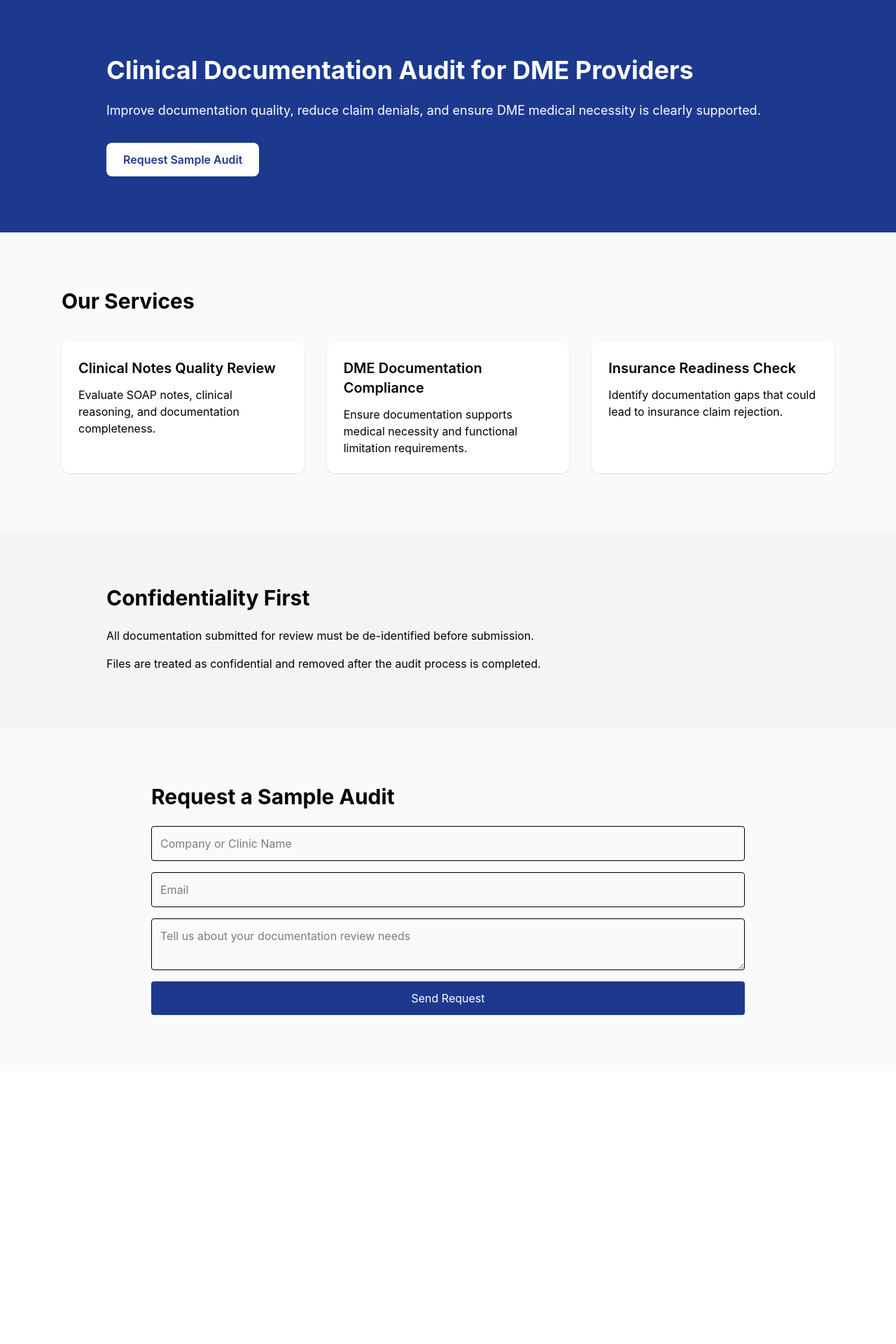
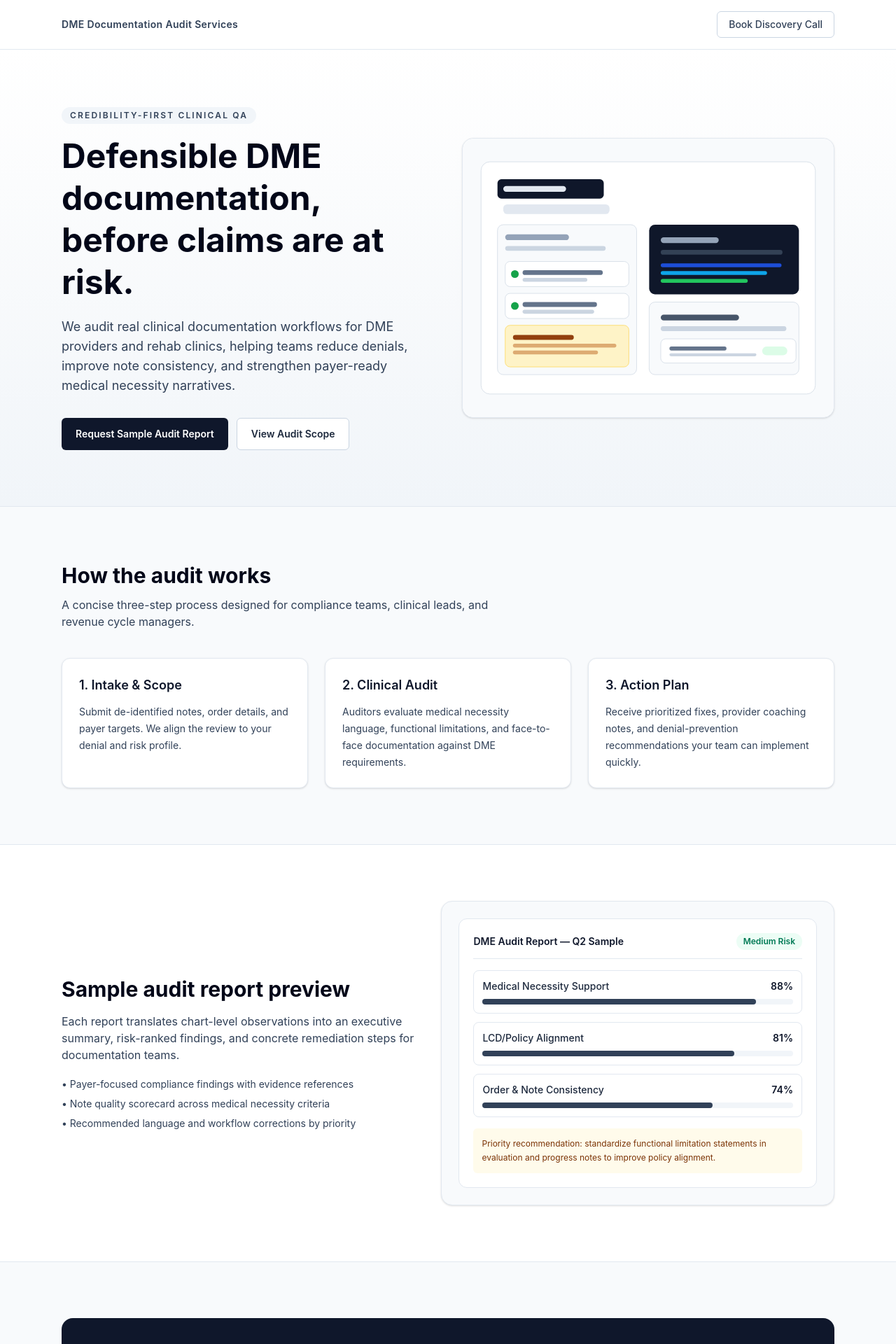
Before and after one commit to moloxanos-pixel/dme-doc-audit-site, a React (Vite) app: page / in a window 1280 px wide. Shown: the top 1920 px of the page at 70% size. Before the commit the page ends 1530 px from the top, so only its background shows below. Built offline with nearby package versions, Linux system fonts and the light colour scheme.

Commit message:
Redesign site visuals for healthcare-focused DME audit offering

```diff
--- a/src/App.jsx
+++ b/src/App.jsx
@@ -1,129 +1,163 @@
+import workflowHero from './assets/workflow-hero.svg'
+
+const processSteps = [
+  {
+    title: '1. Intake & Scope',
+    description:
+      'Submit de-identified notes, order details, and payer targets. We align the review to your denial and risk profile.',
+  },
+  {
+    title: '2. Clinical Audit',
+    description:
+      'Auditors evaluate medical necessity language, functional limitations, and face-to-face documentation against DME requirements.',
+  },
+  {
+    title: '3. Action Plan',
+    description:
+      'Receive prioritized fixes, provider coaching notes, and denial-prevention recommendations your team can implement quickly.',
+  },
+]
+
+const reportFindings = [
+  { label: 'Medical Necessity Support', score: '88%' },
+  { label: 'LCD/Policy Alignment', score: '81%' },
+  { label: 'Order & Note Consistency', score: '74%' },
+]
+
 export default function App() {
   return (
-    <div className="min-h-screen bg-gray-50">
-
-      {/* HERO */}
-      <section className="bg-blue-900 text-white py-20">
-        <div className="max-w-5xl mx-auto px-6">
-          <h1 className="text-4xl font-bold mb-6">
-            Clinical Documentation Audit for DME Providers
-          </h1>
-
-          <p className="text-lg mb-8">
-            Improve documentation quality, reduce claim denials,
-            and ensure DME medical necessity is clearly supported.
+    <div className="min-h-screen bg-slate-50 text-slate-900">
+      <header className="border-b border-slate-200 bg-white/95 backdrop-blur-sm">
+        <div className="mx-auto flex max-w-6xl items-center justify-between px-4 py-4 sm:px-6">
+          <p className="text-sm font-semibold tracking-wide text-slate-700">
+            DME Documentation Audit Services
           </p>
-
-          <button className="bg-white text-blue-900 px-6 py-3 rounded-lg font-semibold">
-            Request Sample Audit
+          <button className="rounded-md border border-slate-300 px-4 py-2 text-sm font-medium text-slate-700 transition hover:border-slate-400 hover:text-slate-950">
+            Book Discovery Call
           </button>
         </div>
-      </section>
+      </header>
 
-      {/* SERVICES */}
-      <section className="py-20">
-        <div className="max-w-6xl mx-auto px-6">
-
-          <h2 className="text-3xl font-bold mb-10">
-            Our Services
-          </h2>
-
-          <div className="grid md:grid-cols-3 gap-8">
-
-            <div className="bg-white p-6 rounded-xl shadow">
-              <h3 className="text-xl font-semibold mb-3">
-                Clinical Notes Quality Review
-              </h3>
-
-              <p>
-                Evaluate SOAP notes, clinical reasoning,
-                and documentation completeness.
+      <main>
+        <section className="border-b border-slate-200 bg-gradient-to-b from-white via-slate-50 to-slate-100">
+          <div className="mx-auto grid max-w-6xl gap-10 px-4 py-14 sm:px-6 md:grid-cols-2 md:items-center md:py-20">
+            <div>
+              <p className="mb-4 inline-flex rounded-full bg-slate-100 px-3 py-1 text-xs font-semibold uppercase tracking-[0.18em] text-slate-700">
+                Credibility-first clinical QA
               </p>
+              <h1 className="text-3xl font-bold leading-tight text-slate-950 sm:text-4xl md:text-5xl">
+                Defensible DME documentation, before claims are at risk.
+              </h1>
+              <p className="mt-5 max-w-xl text-base leading-7 text-slate-700 sm:text-lg">
+                We audit real clinical documentation workflows for DME providers and rehab clinics,
+                helping teams reduce denials, improve note consistency, and strengthen payer-ready
+                medical necessity narratives.
+              </p>
+              <div className="mt-8 flex flex-col gap-3 sm:flex-row">
+                <button className="rounded-md bg-slate-900 px-5 py-3 text-sm font-semibold text-white transition hover:bg-slate-800">
+                  Request Sample Audit Report
+                </button>
+                <button className="rounded-md border border-slate-300 bg-white px-5 py-3 text-sm font-semibold text-slate-800 transition hover:border-slate-400">
+                  View Audit Scope
+                </button>
+              </div>
             </div>
 
-            <div className="bg-white p-6 rounded-xl shadow">
-              <h3 className="text-xl font-semibold mb-3">
-                DME Documentation Compliance
-              </h3>
+            <figure className="overflow-hidden rounded-2xl border border-slate-200 bg-white shadow-sm">
+              <img
+                src={workflowHero}
+                alt="Clinical documentation team reviewing DME note quality checkpoints and audit workflow"
+                className="h-full w-full object-cover"
+                width="768"
+                height="576"
+                decoding="async"
+                fetchPriority="high"
+              />
+            </figure>
+          </div>
+        </section>
 
-              <p>
-                Ensure documentation supports medical necessity
-                and functional limitation requirements.
+        <section className="mx-auto max-w-6xl px-4 py-14 sm:px-6 md:py-20">
+          <div className="mb-10 max-w-2xl">
+            <h2 className="text-2xl font-bold text-slate-950 sm:text-3xl">How the audit works</h2>
+            <p className="mt-3 text-slate-700">
+              A concise three-step process designed for compliance teams, clinical leads, and revenue
+              cycle managers.
+            </p>
+          </div>
+
+          <div className="grid gap-4 md:grid-cols-3 md:gap-6">
+            {processSteps.map((step) => (
+              <article key={step.title} className="rounded-xl border border-slate-200 bg-white p-6 shadow-sm">
+                <h3 className="text-lg font-semibold text-slate-900">{step.title}</h3>
+                <p className="mt-3 text-sm leading-6 text-slate-700">{step.description}</p>
+              </article>
+            ))}
+          </div>
+        </section>
+
+        <section className="border-y border-slate-200 bg-white">
+          <div className="mx-auto grid max-w-6xl gap-8 px-4 py-14 sm:px-6 lg:grid-cols-[1fr_1.1fr] lg:items-center md:py-20">
+            <div>
+              <h2 className="text-2xl font-bold text-slate-950 sm:text-3xl">Sample audit report preview</h2>
+              <p className="mt-4 text-slate-700">
+                Each report translates chart-level observations into an executive summary, risk-ranked
+                findings, and concrete remediation steps for documentation teams.
               </p>
+              <ul className="mt-5 space-y-2 text-sm text-slate-700">
+                <li>• Payer-focused compliance findings with evidence references</li>
+                <li>• Note quality scorecard across medical necessity criteria</li>
+                <li>• Recommended language and workflow corrections by priority</li>
+              </ul>
             </div>
 
-            <div className="bg-white p-6 rounded-xl shadow">
-              <h3 className="text-xl font-semibold mb-3">
-                Insurance Readiness Check
-              </h3>
+            <article className="rounded-2xl border border-slate-200 bg-slate-50 p-5 shadow-sm sm:p-6">
+              <div className="rounded-xl border border-slate-200 bg-white p-4 sm:p-5">
+                <div className="flex items-center justify-between border-b border-slate-200 pb-3">
+                  <p className="text-sm font-semibold text-slate-900">DME Audit Report — Q2 Sample</p>
+                  <span className="rounded-full bg-emerald-50 px-2.5 py-1 text-xs font-semibold text-emerald-700">
+                    Medium Risk
+                  </span>
+                </div>
+                <div className="mt-4 space-y-3">
+                  {reportFindings.map((finding) => (
+                    <div key={finding.label} className="rounded-lg border border-slate-200 p-3">
+                      <div className="mb-2 flex items-center justify-between text-sm">
+                        <span className="font-medium text-slate-800">{finding.label}</span>
+                        <span className="font-semibold text-slate-900">{finding.score}</span>
+                      </div>
+                      <div className="h-2 rounded-full bg-slate-100">
+                        <div
+                          className="h-2 rounded-full bg-slate-700"
+                          style={{ width: finding.score }}
+                          aria-hidden="true"
+                        />
+                      </div>
+                    </div>
+                  ))}
+                </div>
+                <p className="mt-4 rounded-md bg-amber-50 p-3 text-xs leading-5 text-amber-900">
+                  Priority recommendation: standardize functional limitation statements in evaluation and
+                  progress notes to improve policy alignment.
+                </p>
+              </div>
+            </article>
+          </div>
+        </section>
 
-              <p>
-                Identify documentation gaps that could lead
-                to insurance claim rejection.
-              </p>
-            </div>
-
+        <section className="mx-auto max-w-6xl px-4 py-14 sm:px-6 md:py-20">
+          <div className="rounded-2xl bg-slate-900 px-6 py-10 text-white sm:px-10">
+            <h2 className="text-2xl font-bold sm:text-3xl">Ready for a documentation risk baseline?</h2>
+            <p className="mt-3 max-w-2xl text-slate-200">
+              Send a de-identified sample chart set and receive a focused audit summary in 5 business
+              days.
+            </p>
+            <button className="mt-6 rounded-md bg-white px-5 py-3 text-sm font-semibold text-slate-900 transition hover:bg-slate-100">
+              Start a Confidential Sample Audit
+            </button>
           </div>
-        </div>
-      </section>
-
-      {/* CONFIDENTIALITY */}
-      <section className="bg-gray-100 py-20">
-        <div className="max-w-5xl mx-auto px-6">
-
-          <h2 className="text-3xl font-bold mb-6">
-            Confidentiality First
-          </h2>
-
-          <p className="mb-4">
-            All documentation submitted for review must be
-            de-identified before submission.
-          </p>
-
-          <p>
-            Files are treated as confidential and removed after
-            the audit process is completed.
-          </p>
-
-        </div>
-      </section>
-
-      {/* CONTACT */}
-      <section className="py-20">
-        <div className="max-w-4xl mx-auto px-6">
-
-          <h2 className="text-3xl font-bold mb-6">
-            Request a Sample Audit
-          </h2>
-
-          <form className="grid gap-4">
-
-            <input
-              type="text"
-              placeholder="Company or Clinic Name"
-              className="p-3 border rounded"
-            />
-
-            <input
-              type="email"
-              placeholder="Email"
-              className="p-3 border rounded"
-            />
-
-            <textarea
-              placeholder="Tell us about your documentation review needs"
-              className="p-3 border rounded"
-            />
-
-            <button className="bg-blue-900 text-white py-3 rounded">
-              Send Request
-            </button>
-
-          </form>
-
-        </div>
-      </section>
-
+        </section>
+      </main>
     </div>
   )
 }
```
Also changed, not shown: src/assets/workflow-hero.svg (added).
